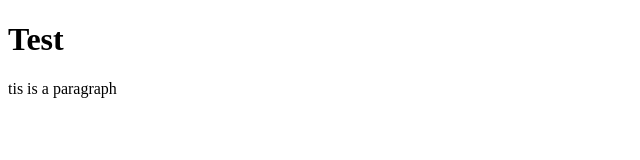
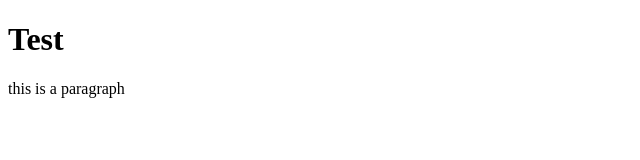
Before and after one commit to muhammad-haris-rahat/testRepo, a plain HTML site: page index.html in a window 1280 px wide. Shown: the full height of the page, 0-640 px from the left. Drawn offline with Linux system fonts and the light colour scheme.

Commit message:
updated paragraph text

```diff
--- a/index.html
+++ b/index.html
@@ -7,6 +7,6 @@
 </head>
 <body>
     <h1>Test</h1>
-    <p>tis is a paragraph</p>
+    <p>this is a paragraph</p>
 </body>
 </html>
```
